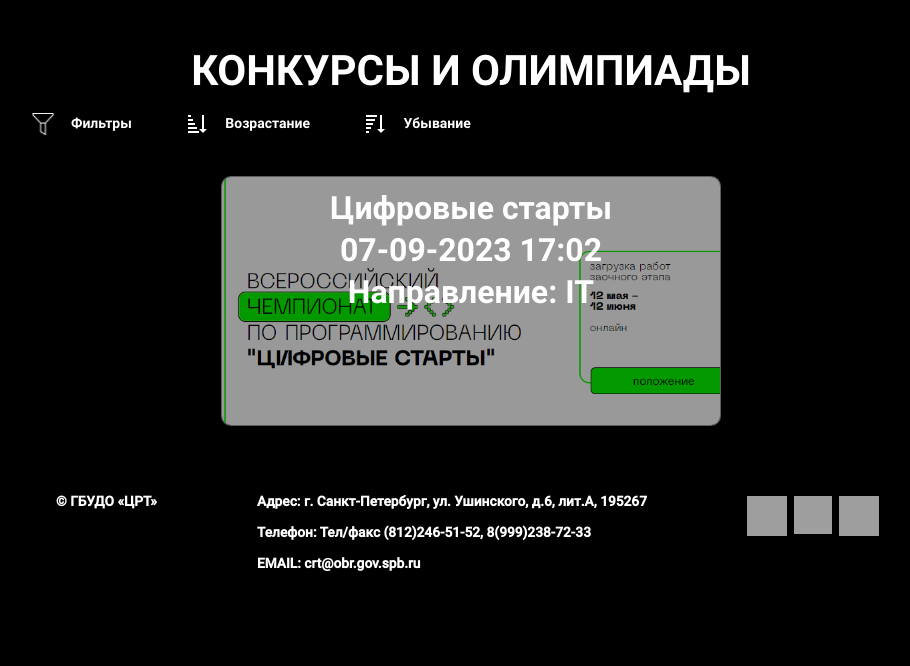
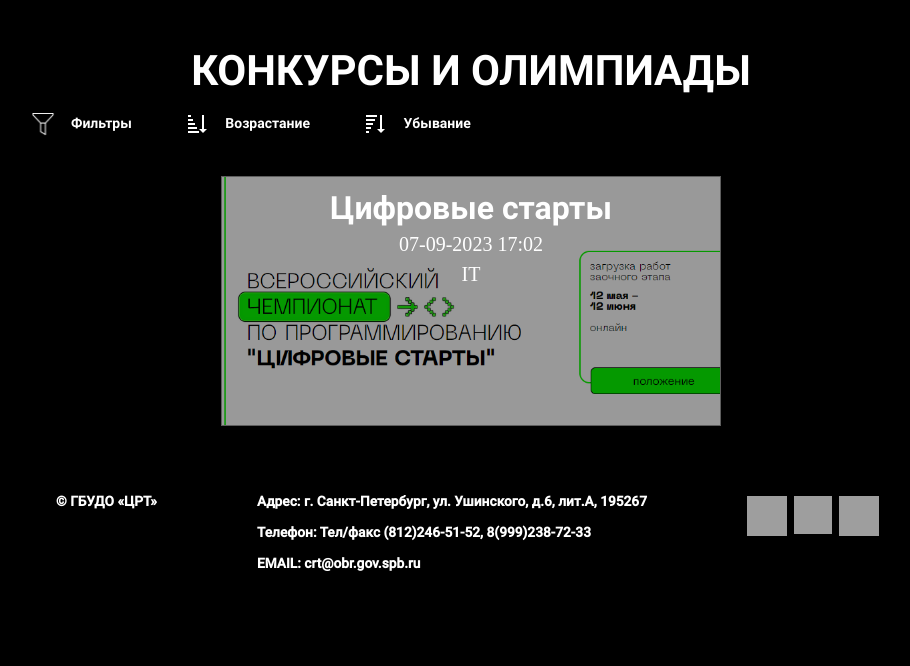
Before and after one commit to Borsh69/KvantoriumProject, a Django app: page /competitions/ in a window 1280 px wide. Shown: the part 100-766 px from the top of the page, without its empty margins (169-1079 px from the left). Run offline with Django 4.2, Linux system fonts and the light colour scheme; data comes from the database, SQL or seed files in the repository; some web fonts are replaced; grey boxes are pictures that could not be loaded.

Commit message:
small changes

```diff
--- a/kekis/base/templates/base/competitions.html
+++ b/kekis/base/templates/base/competitions.html
@@ -5,10 +5,12 @@
 
 <div class="infoblock" id="id01">
     {% for competition in competitions %}
-        <div style="border-radius: 10px;" target="_blank" onClick="javascript:window.open('{{ competition.contacts }}', '_blank');" class="main_block Maths">
+        <div  target="_blank" onClick="javascript:window.open('{{ competition.contacts }}', '_blank');" class="main_block Maths">
             <h2 class="h2Competitions">{{competition.name}}</h2>
-            <h2 style="margin-top: 10px;" class="h2Competitions">{{competition.date | date:'d-m-Y H:i'}}</h2>
-            <h2 style="margin-top: 10px;" class="h2Competitions">Направление: {{competition.kvantum}}</h2>
+            <div class="main-block__additional__info">
+                <h2 class="h2Date">{{competition.date | date:'d-m-Y H:i'}}</h2>
+                <h2 class="h2Kvantum">{{competition.kvantum}}</h2>
+            </div>
             <img src="{{competition.face.image.url}}" alt="{{competition.name}}" srcset="">
             <div class="main-block__button" data-catid="{{competition.id}}"></div>
         </div>
```
